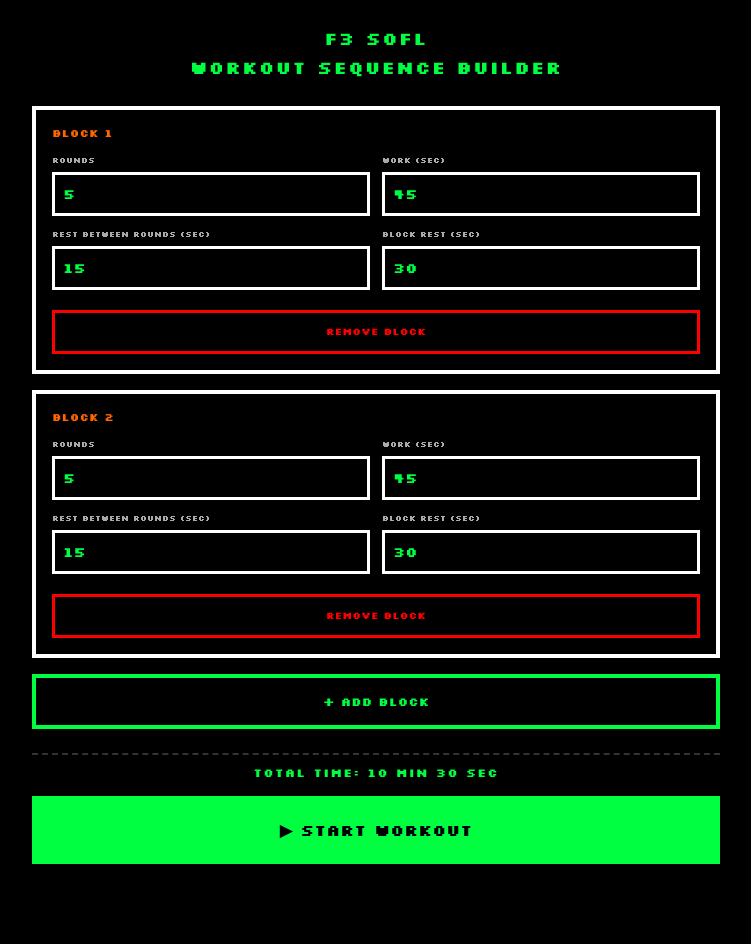
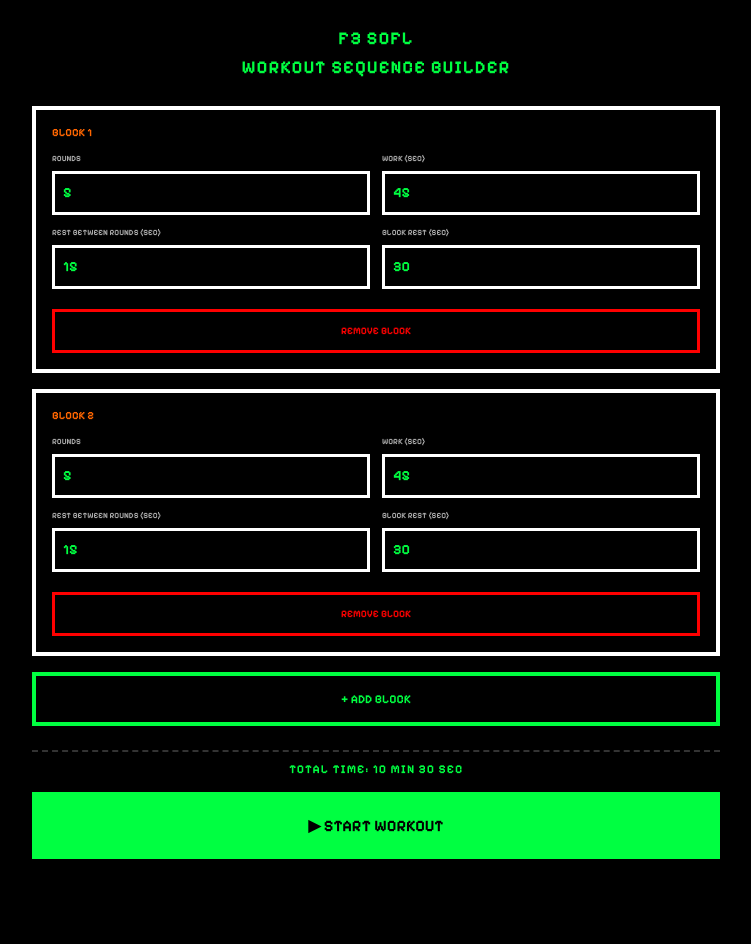
Before and after one commit to moisesvasquez/moisesvasquez.github.io, a Jekyll site: the page timer.html, which Jekyll copies as it is, in a window 1280 px wide. Shown: the whole page, without its empty margins (264-1015 px from the left). Built offline with Jekyll 4.4.1, drawn with Linux system fonts in a browser that asks for light colours.

Commit message:
Switch timer font from Silkscreen to Pixelify Sans for better legibility
Co-Authored-By: Claude Sonnet 4.6 <noreply@anthropic.com>

```diff
--- a/timer.html
+++ b/timer.html
@@ -6,7 +6,7 @@
 <title>8-BIT WORKOUT TIMER</title>
 <link rel="preconnect" href="https://fonts.googleapis.com">
 <link rel="preconnect" href="https://fonts.gstatic.com" crossorigin>
-<link href="https://fonts.googleapis.com/css2?family=Silkscreen:wght@400;700&display=swap" rel="stylesheet">
+<link href="https://fonts.googleapis.com/css2?family=Pixelify+Sans:wght@400;700&display=swap" rel="stylesheet">
 <style>
   :root{
     --work: #00FF41;
@@ -23,7 +23,7 @@
     padding: 0;
     background: var(--bg);
     color: #fff;
-    font-family: 'Silkscreen', monospace;
+    font-family: 'Pixelify Sans', monospace;
     font-weight: 700;
     -webkit-font-smoothing: none;
     image-rendering: pixelated;
@@ -31,7 +31,7 @@
   }
 
   button, input{
-    font-family: 'Silkscreen', monospace;
+    font-family: 'Pixelify Sans', monospace;
     font-weight: 700;
   }
 
@@ -230,7 +230,7 @@
   }
 
   #countdown.text-mode{
-    font-family: 'Silkscreen', monospace;
+    font-family: 'Pixelify Sans', monospace;
     font-weight: 700;
     font-size: clamp(30px, 9vw, 68px);
     line-height: 1.4;
```
